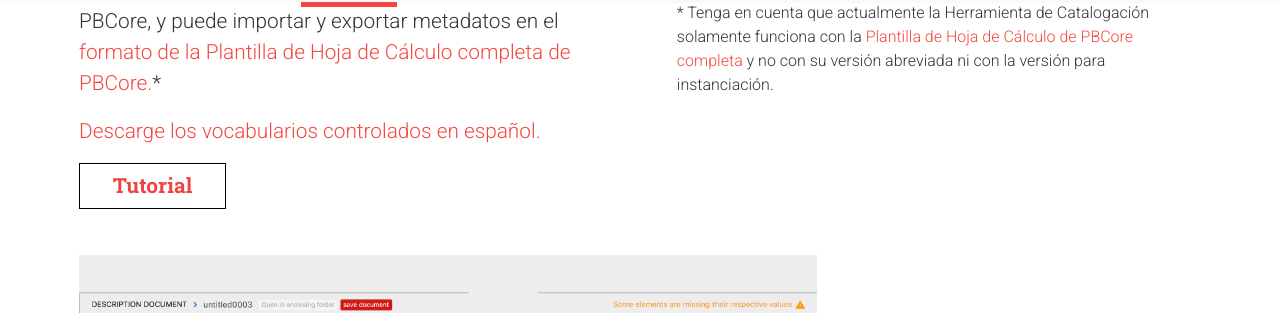
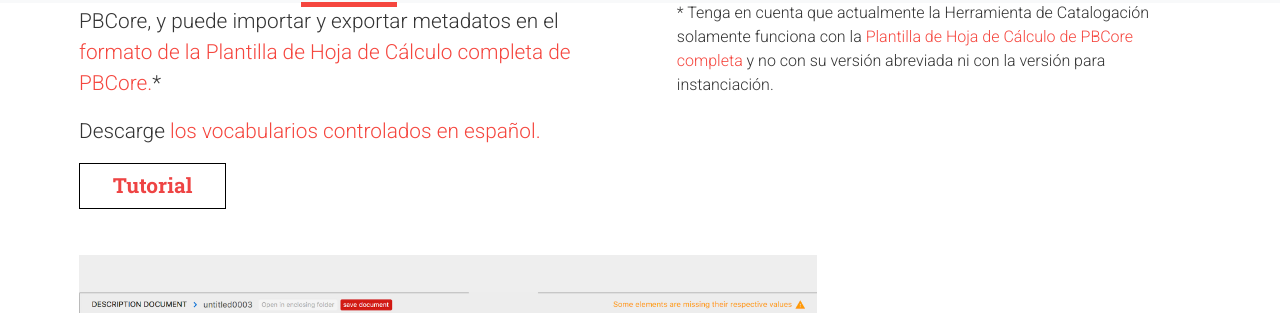
Before and after one commit to PBCore-AV-Metadata/pbcore-av-metadata-espanol, a Jekyll site: the page built from pages/cataloging-tool.md, in a window 1280 px wide and 900 px high, scrolled down 513 px. Shown: the part 141-454 px from the top of the window. Built offline with Jekyll 4.4.1, drawn with Linux system fonts in a browser that asks for light colours; comment, search, counter and statistics services are not loaded; part of the change alters nothing that is shown.

Commit message:
Update cataloging-tool.md

```diff
--- a/pages/cataloging-tool.md
+++ b/pages/cataloging-tool.md
@@ -20,11 +20,8 @@ keywords: ["Resources", "Tools", "Creating Records", "Cataloging", "Cataloging T
     <p>
       La Herramienta de Catalogación de PBCore se diseñó para usarse en conjunto con las Plantillas de Hojas de Cálculo de PBCore, y puede importar y exportar metadatos en el <a href="/spreadsheet-templates">formato de la Plantilla de Hoja de Cálculo completa de PBCore.</a>*
     </p>
-
     <p>
-      <a href="/assets/downloads/pbcore_cvs_espanol.json" download>
-        Descarge los vocabularios controlados en español.
-      </a>
+      Descarge <a href="/assets/downloads/pbcore_cvs_espanol.json"> los vocabularios controlados en español.</a>
     </p>
 
     <a href="{{site.url}}/tutorials"><button class="pb-button pb-button-who">Tutorial</button></a>
```
